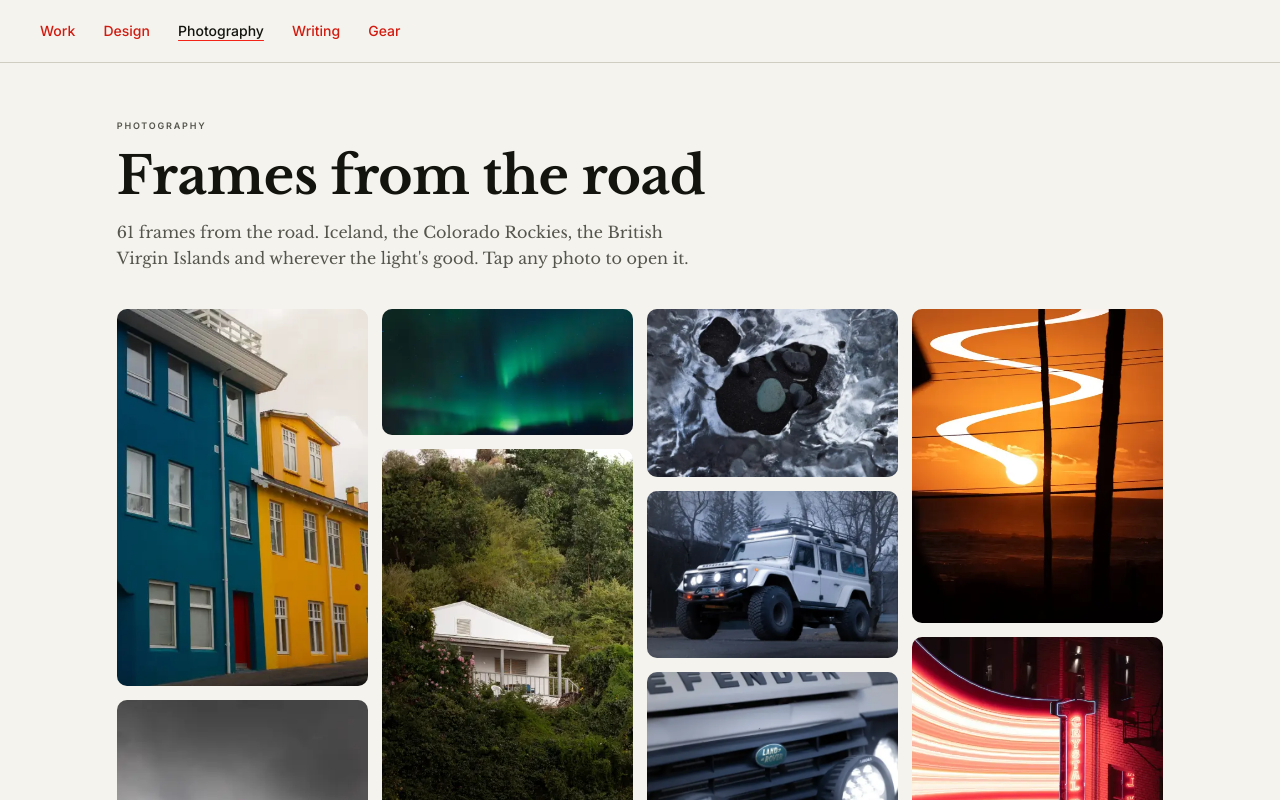
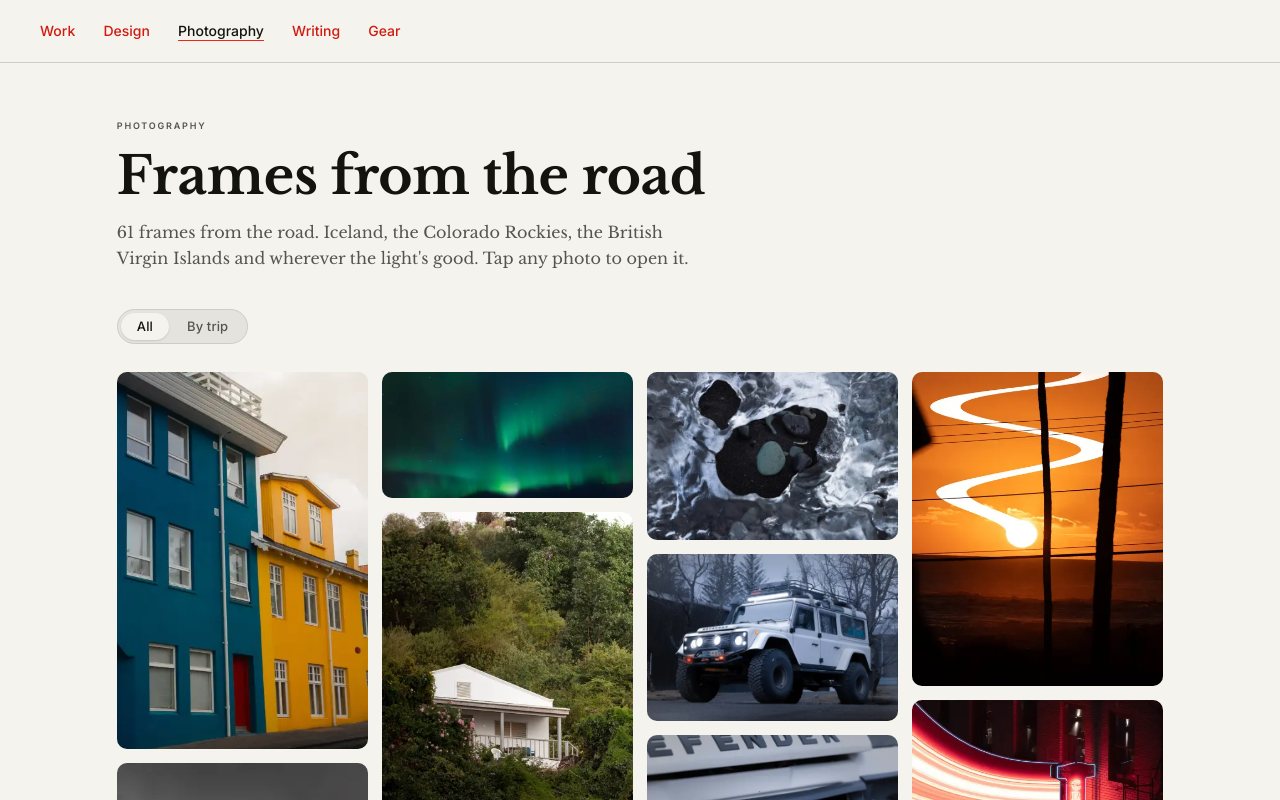
Before and after one commit to charlieramus/charlieramus.comv2, a Next.js app: page /photography in a window 1280 px wide. Shown: the top 800 px of the page. Built offline with nearby package versions, Linux system fonts and the light colour scheme.

Commit message:
stage3-4v14

```diff
--- a/app/globals.css
+++ b/app/globals.css
@@ -1835,6 +1835,101 @@ body {
     max-width: 52ch;
   }
 
+  /* View toggle — a quiet segmented All / By trip pill under the header (V14). */
+  .gallery-toggle {
+    display: inline-flex;
+    gap: 2px;
+    margin-bottom: clamp(18px, 3vw, 28px);
+    padding: 3px;
+    background: var(--color-panel);
+    border: 1px solid var(--color-line);
+    border-radius: 999px;
+  }
+  .gallery-toggle-btn {
+    appearance: none;
+    border: 0;
+    cursor: pointer;
+    padding: 7px 16px;
+    border-radius: 999px;
+    background: transparent;
+    color: var(--color-ink-soft);
+    font-family: var(--font-sans);
+    font-size: 13px;
+    font-weight: 500;
+    line-height: 1;
+    letter-spacing: 0.01em;
+    transition: background 0.18s ease, color 0.18s ease, box-shadow 0.18s ease;
+  }
+  .gallery-toggle-btn:hover {
+    color: var(--color-ink);
+  }
+  .gallery-toggle-btn[aria-pressed="true"] {
+    background: var(--color-paper);
+    color: var(--color-ink);
+    box-shadow: 0 1px 2px rgba(20, 20, 15, 0.12);
+  }
+  .gallery-toggle-btn:focus-visible {
+    outline: 2px solid var(--color-blue);
+    outline-offset: 2px;
+  }
+
+  /* By-trip view — labeled sections with a flower-marked heading row. */
+  .trip-views {
+    display: flex;
+    flex-direction: column;
+    gap: clamp(34px, 5vw, 56px);
+  }
+  .trip-head {
+    display: flex;
+    align-items: center;
+    gap: 12px;
+    margin-bottom: 16px;
+    padding-bottom: 10px;
+    border-bottom: 1px solid var(--color-line);
+  }
+  .trip-flower {
+    flex: none;
+    width: 26px;
+    height: 26px;
+  }
+  .trip-head h2 {
+    font-family: var(--font-serif);
+    font-weight: 700;
+    font-size: clamp(20px, 3vw, 28px);
+    line-height: 1.1;
+    letter-spacing: -0.01em;
+  }
+  .trip-count {
+    margin-left: auto;
+    flex: none;
+    color: var(--color-ink-soft);
+    font-family: var(--font-sans);
+    font-size: 12px;
+    font-variant-numeric: tabular-nums;
+    letter-spacing: 0.02em;
+    white-space: nowrap;
+  }
+
+  /* Per-tile number badge (By-trip only) — the photo `code`, legible over any
+     image. Above the thumb, non-interactive, not part of the button's name. */
+  .photo-badge {
+    position: absolute;
+    top: 8px;
+    left: 8px;
+    z-index: 2;
+    pointer-events: none;
+    padding: 2px 7px;
+    border-radius: 6px;
+    background: rgba(10, 10, 8, 0.62);
+    color: var(--color-paper);
+    font-family: var(--font-sans);
+    font-size: 11px;
+    font-variant-numeric: tabular-nums;
+    letter-spacing: 0.08em;
+    line-height: 1.5;
+    backdrop-filter: blur(2px);
+  }
+
   /* Masonry — CSS columns; each tile keeps its intrinsic ratio (no crop in
      layout). 2 cols default → 3 ≥640 → 4 ≥1024. */
   .gallery-grid {
@@ -1994,6 +2089,9 @@ body {
       animation: none;
     }
     .lightbox-btn {
+      transition: none;
+    }
+    .gallery-toggle-btn {
       transition: none;
     }
   }
--- a/components/lightbox.tsx
+++ b/components/lightbox.tsx
@@ -30,11 +30,15 @@ export default function Lightbox({
   index,
   onClose,
   onIndex,
+  showCaptions = true,
 }: {
   items: LightboxItem[];
   index: number | null;
   onClose: () => void;
   onIndex: (i: number) => void;
+  /** false suppresses the caption text (the `code` number + `alt` are kept).
+   *  The /photography "By trip" view passes false. */
+  showCaptions?: boolean;
 }) {
   const open = index !== null;
 
@@ -139,10 +143,10 @@ export default function Lightbox({
               ? { placeholder: "blur" as const, blurDataURL: item.blurDataURL }
               : {})}
           />
-          {(item.caption || item.code) && (
+          {((showCaptions && item.caption) || item.code) && (
             <figcaption className="lightbox-cap">
               {item.code && <span className="lightbox-code">#{item.code}</span>}
-              {item.caption && <span>{item.caption}</span>}
+              {showCaptions && item.caption && <span>{item.caption}</span>}
             </figcaption>
           )}
         </figure>
--- a/components/photography-gallery.tsx
+++ b/components/photography-gallery.tsx
@@ -2,52 +2,173 @@
 
 import { useState } from "react";
 import Image from "next/image";
-import { photos } from "@/data/photos";
+import { galleryPhotos, tripSections } from "@/data/trips";
+import type { Photo } from "@/data/photos";
+import { photographyView } from "@/site.config";
 import Lightbox from "@/components/lightbox";
+import Motif from "@/components/motif";
 
 /**
- * Masonry photo grid + fullscreen lightbox.
+ * Two-view photo gallery + fullscreen lightbox (V14).
  *
- * Grid: CSS columns (2/3/4 by width), each tile sized by its intrinsic `ratio`
- * so nothing is cropped in layout; thumbnails carry a blur placeholder. The
- * lightbox (keyboard, focus-trap, scroll-lock, focus-return) is the shared
- * `<Lightbox>` primitive — `photos` already matches its `LightboxItem` shape.
+ *  • "All"     — the masonry of every non-hidden photo (`galleryPhotos`),
+ *                unchanged from before: captions live in the lightbox.
+ *  • "By trip" — every frame grouped into labeled trip sections
+ *                (`tripSections`), each tile carrying a corner number badge
+ *                (the photo `code`) and NO caption.
+ *
+ * A segmented toggle (site.config `photographyView.viewLabels`) switches views.
+ * The lightbox operates over the ACTIVE view's flattened photo list in render
+ * order, so clicking a tile opens the right index and ← / → step the whole
+ * active view (same discipline as the /design gallery). Switching views resets
+ * the open index. Grid + lightbox a11y/motion are the shared primitives.
  */
+
+// Cycling petal colors for the trip-section flower markers (decorative).
+const PETALS: { fill: string; accent: string }[] = [
+  { fill: "red", accent: "#F4F3EE" },
+  { fill: "blue", accent: "#84DEF9" },
+  { fill: "yellow", accent: "#F32317" },
+  { fill: "cyan", accent: "#0015D4" },
+  { fill: "pink", accent: "#0015D4" },
+];
+
+// Flatten the trip sections once (module scope, deterministic) into the active
+// list for the By-trip lightbox, and remember each section's start offset so a
+// tile's click maps to its global index in that flat list.
+const tripFlat: Photo[] = tripSections.flatMap((s) => s.photos);
+const tripSectionsWithStart = (() => {
+  let start = 0;
+  return tripSections.map((section) => {
+    const withStart = { section, start };
+    start += section.photos.length;
+    return withStart;
+  });
+})();
+
+type View = "all" | "trip";
+
+function Tile({
+  photo,
+  priority,
+  badge,
+  onOpen,
+}: {
+  photo: Photo;
+  priority?: boolean;
+  badge?: boolean;
+  onOpen: () => void;
+}) {
+  return (
+    <button
+      type="button"
+      className="gallery-item"
+      style={{ aspectRatio: String(photo.ratio) }}
+      onClick={onOpen}
+      aria-label={`Open photo: ${photo.alt}`}
+    >
+      <Image
+        src={photo.thumb}
+        alt={photo.alt}
+        fill
+        sizes="(max-width: 640px) 50vw, (max-width: 1024px) 33vw, 25vw"
+        className="gallery-img"
+        priority={priority}
+        {...(photo.blurDataURL
+          ? { placeholder: "blur" as const, blurDataURL: photo.blurDataURL }
+          : {})}
+      />
+      {badge && photo.code && (
+        <span className="photo-badge" aria-hidden="true">
+          {photo.code}
+        </span>
+      )}
+    </button>
+  );
+}
+
 export default function PhotographyGallery() {
+  const [view, setView] = useState<View>("all");
   const [idx, setIdx] = useState<number | null>(null);
+
+  // Switching views invalidates the open index (the lists differ).
+  const switchTo = (v: View) => {
+    setIdx(null);
+    setView(v);
+  };
+
+  const labels = photographyView.viewLabels;
+  const activeItems = view === "all" ? galleryPhotos : tripFlat;
 
   return (
     <>
-      <div className="gallery-grid">
-        {photos.map((p, i) => (
-          <button
-            key={p.src}
-            type="button"
-            className="gallery-item"
-            style={{ aspectRatio: String(p.ratio) }}
-            onClick={() => setIdx(i)}
-            aria-label={`Open photo: ${p.alt}`}
-          >
-            <Image
-              src={p.thumb}
-              alt={p.alt}
-              fill
-              sizes="(max-width: 640px) 50vw, (max-width: 1024px) 33vw, 25vw"
-              className="gallery-img"
-              priority={i < 4}
-              {...(p.blurDataURL
-                ? { placeholder: "blur" as const, blurDataURL: p.blurDataURL }
-                : {})}
-            />
-          </button>
-        ))}
+      <div className="gallery-toggle" role="group" aria-label="Gallery view">
+        <button
+          type="button"
+          className="gallery-toggle-btn"
+          aria-pressed={view === "all"}
+          onClick={() => switchTo("all")}
+        >
+          {labels.all}
+        </button>
+        <button
+          type="button"
+          className="gallery-toggle-btn"
+          aria-pressed={view === "trip"}
+          onClick={() => switchTo("trip")}
+        >
+          {labels.byTrip}
+        </button>
       </div>
 
+      {view === "all" ? (
+        <div className="gallery-grid">
+          {galleryPhotos.map((p, i) => (
+            <Tile key={p.src} photo={p} priority={i < 4} onOpen={() => setIdx(i)} />
+          ))}
+        </div>
+      ) : (
+        <div className="trip-views">
+          {tripSectionsWithStart.map(({ section, start }, si) => {
+            const petal = PETALS[si % PETALS.length];
+            const count = section.photos.length;
+            return (
+              <section className="trip-section" key={section.title}>
+                <div className="trip-head">
+                  <Motif
+                    index={si}
+                    fill={petal.fill}
+                    accent={petal.accent}
+                    className="trip-flower"
+                  />
+                  <h2>{section.title}</h2>
+                  <span className="trip-count">
+                    {count} {count === 1 ? "frame" : "frames"}
+                  </span>
+                </div>
+                <div className="gallery-grid">
+                  {section.photos.map((p, j) => (
+                    <Tile
+                      key={p.src}
+                      photo={p}
+                      badge
+                      priority={start + j < 4}
+                      onOpen={() => setIdx(start + j)}
+                    />
+                  ))}
+                </div>
+              </section>
+            );
+          })}
+        </div>
+      )}
+
       <Lightbox
-        items={photos}
+        items={activeItems}
         index={idx}
         onClose={() => setIdx(null)}
         onIndex={setIdx}
+        showCaptions={view === "all"}
       />
     </>
   );
```
Also changed, not shown: 1 other file (tests, documents, lock files or other folders).
